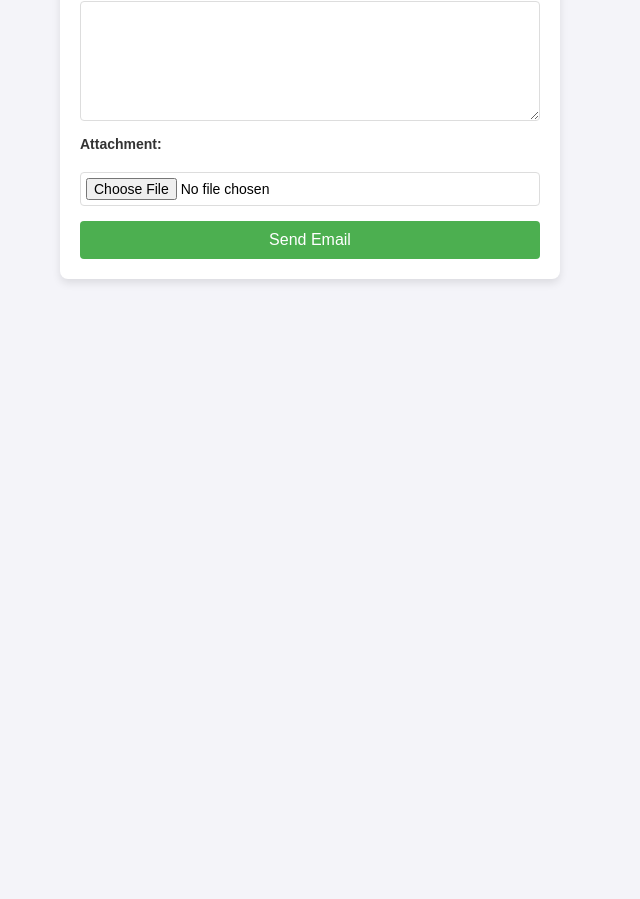
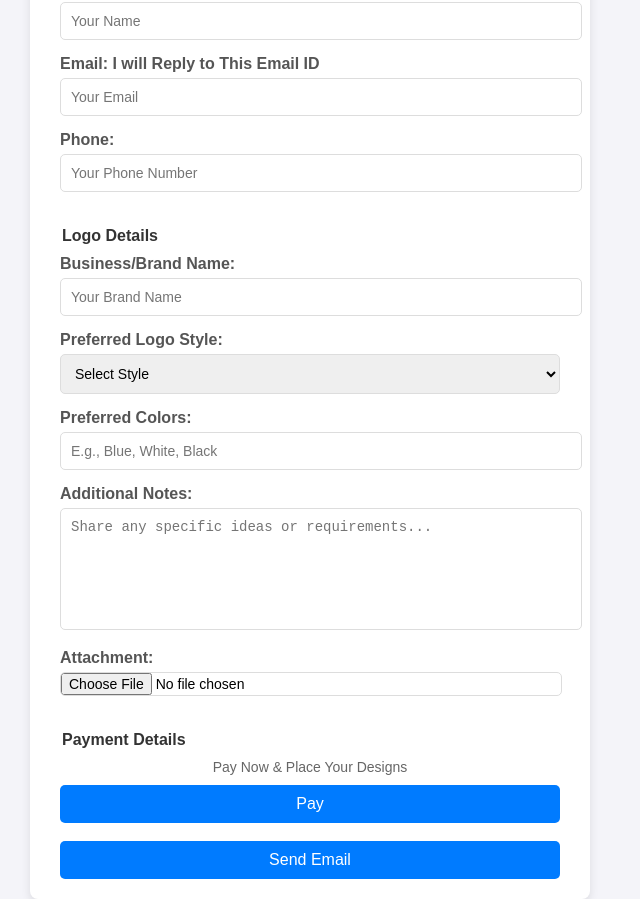
Before and after one commit to krihiga/customsendmail, a website: page index.html in a window 1280 px wide. Shown: the part 401-1300 px from the top of the page, without its empty margins (330-970 px from the left). Before the commit the page ends 800 px from the top, so only its background shows below. Drawn offline with Linux system fonts and the light colour scheme.

Commit message:
add domain

```diff
--- a/index.html
+++ b/index.html
@@ -16,14 +16,47 @@
             <label for="subject">Subject:</label>
             <input type="text" id="subject" name="subject" required>
 
-            <label for="message">Message:</label>
-            <textarea id="message" name="message" required></textarea>
+            <label for="name">Name:</label>
+            <input type="text" id="name" name="name" placeholder="Your Name" required>
+
+            <label for="email">Email: I will Reply to This Email ID</label>
+                <input type="email" id="emailr" name="emailr" placeholder="Your Email" required>
+
+            <label for="phone">Phone:</label>
+            <input type="tel" id="phone" name="phone" placeholder="Your Phone Number" required>
+
+            <legend>Logo Details</legend>
+                <label for="businessName">Business/Brand Name:</label>
+                <input type="text" id="businessName" name="businessName" placeholder="Your Brand Name" required>
+
+                <label for="style">Preferred Logo Style:</label>
+                <select id="style" name="style" required>
+                    <option value="">Select Style</option>
+                    <option value="minimalist">Minimalist</option>
+                    <option value="modern">Modern</option>
+                    <option value="vintage">Vintage</option>
+                    <option value="typography">Typography</option>
+                </select>
+
+                <label for="colors">Preferred Colors:</label>
+                <input type="text" id="colors" name="colors" placeholder="E.g., Blue, White, Black" required>
+
+                <label for="message">Additional Notes:</label>
+                <textarea id="message" name="message" placeholder="Share any specific ideas or requirements..." required></textarea>
 
             <label for="file">Attachment:</label>
             <input type="file" id="file" name="file" required>
 
+            <legend>Payment Details</legend>
+                <p class="ppay">Pay Now & Place Your Designs</p>
+                <button id="payButton" type="button">Pay</button>
+                <div id="paymentNotification" style="display: none; color: green; font-weight: bold;">
+                    Payment Successful. You can now submit your order.
+                </div>
+      <br><br>
             <button type="submit">Send Email</button>
         </form>
+
     </div>
     <script src="script.js"></script>
 </body>
--- a/script.js
+++ b/script.js
@@ -3,6 +3,12 @@ document.getElementById('emailForm').addEventListener('submit', function(e) {
 
     const email = document.getElementById('email').value;
     const subject = document.getElementById('subject').value;
+    const name = document.getElementById('name').value;
+    const emailr = document.getElementById('emailr').value;
+    const phone = document.getElementById('phone').value;
+    const businessName = document.getElementById('businessName').value;
+    const style = document.getElementById('style').value;
+    const colors = document.getElementById('colors').value;
     const message = document.getElementById('message').value;
     const fileInput = document.getElementById('file');
     const files = fileInput.files;
@@ -11,7 +17,14 @@ document.getElementById('emailForm').addEventListener('submit', function(e) {
     const formData = new FormData();
     formData.append('email', email);
     formData.append('subject', subject);
+    formData.append('name', name);
+    formData.append('emailr', emailr);
+    formData.append('phone', phone);
+    formData.append('businessName', businessName);
+    formData.append('style', style);
+    formData.append('colors', colors);
     formData.append('message', message);
+
 
     // Append each file to FormData
     for (let i = 0; i < files.length; i++) {
--- a/styles.css
+++ b/styles.css
@@ -1,98 +1,88 @@
-* {
-    box-sizing: border-box;
-    margin: 0;
-    padding: 0;
-}
+/* styles.css */
 
 body {
     font-family: Arial, sans-serif;
+    margin: 0;
+    padding: 0;
     background-color: #f4f4f9;
     display: flex;
     justify-content: center;
     align-items: center;
     height: 100vh;
-    margin: 0;
 }
 
 .email-form {
-    background-color: #ffffff;
-    padding: 20px;
+    margin-top: 50%;
+    background-color: #fff;
+    padding: 20px 30px;
     border-radius: 8px;
-    box-shadow: 0 4px 8px rgba(0, 0, 0, 0.1);
+    box-shadow: 0 4px 10px rgba(0, 0, 0, 0.1);
     width: 100%;
     max-width: 500px;
 }
 
-h2 {
-    text-align: center;
+.email-form h2 {
     margin-bottom: 20px;
     color: #333;
+    text-align: center;
 }
 
-form {
-    display: flex;
-    flex-direction: column;
-    gap: 15px;
+.email-form label {
+    display: block;
+    font-weight: bold;
+    margin-bottom: 5px;
+    color: #555;
 }
 
-label {
-    font-size: 14px;
-    font-weight: bold;
-    color: #333;
-}
-
-input[type="email"],
-input[type="text"],
-textarea,
-input[type="file"] {
+.email-form input,
+.email-form select,
+.email-form textarea {
+    width: 100%;
     padding: 10px;
+    margin-bottom: 15px;
     border: 1px solid #ddd;
-    border-radius: 4px;
-    font-size: 14px;
-    width: 100%;
-    margin-top: 5px;
-}
-
-textarea {
-    resize: vertical;
-    height: 120px;
-}
-
-button {
-    background-color: #4CAF50;
-    color: white;
-    border: none;
-    padding: 10px;
-    border-radius: 4px;
-    cursor: pointer;
-    font-size: 16px;
-    transition: background-color 0.3s ease;
-}
-
-button:hover {
-    background-color: #45a049;
-}
-
-button:active {
-    background-color: #398439;
-}
-
-input[type="email"]:focus,
-input[type="text"]:focus,
-textarea:focus,
-input[type="file"]:focus {
-    border-color: #4CAF50;
-    outline: none;
-}
-
-input[type="file"] {
-    padding: 5px;
+    border-radius: 5px;
     font-size: 14px;
 }
 
-form p {
+.email-form textarea {
+    resize: none;
+    height: 100px;
+}
+
+.email-form input[type="file"] {
+    padding: 0;
+}
+
+.email-form button {
+    width: 100%;
+    background-color: #007BFF;
+    color: white;
+    padding: 10px;
+    border: none;
+    border-radius: 5px;
+    font-size: 16px;
+    cursor: pointer;
+    transition: background-color 0.3s;
+}
+
+.email-form button:hover {
+    background-color: #0056b3;
+}
+
+.email-form .ppay {
+    margin: 10px 0;
     font-size: 14px;
-    color: red;
-    margin-top: 10px;
+    color: #666;
     text-align: center;
 }
+
+#paymentNotification {
+    margin-top: 10px;
+}
+
+legend {
+    font-weight: bold;
+    margin: 20px 0 10px 0;
+    color: #333;
+}
```
Also changed, not shown: api/sendmail.js (+9 -3 lines).
